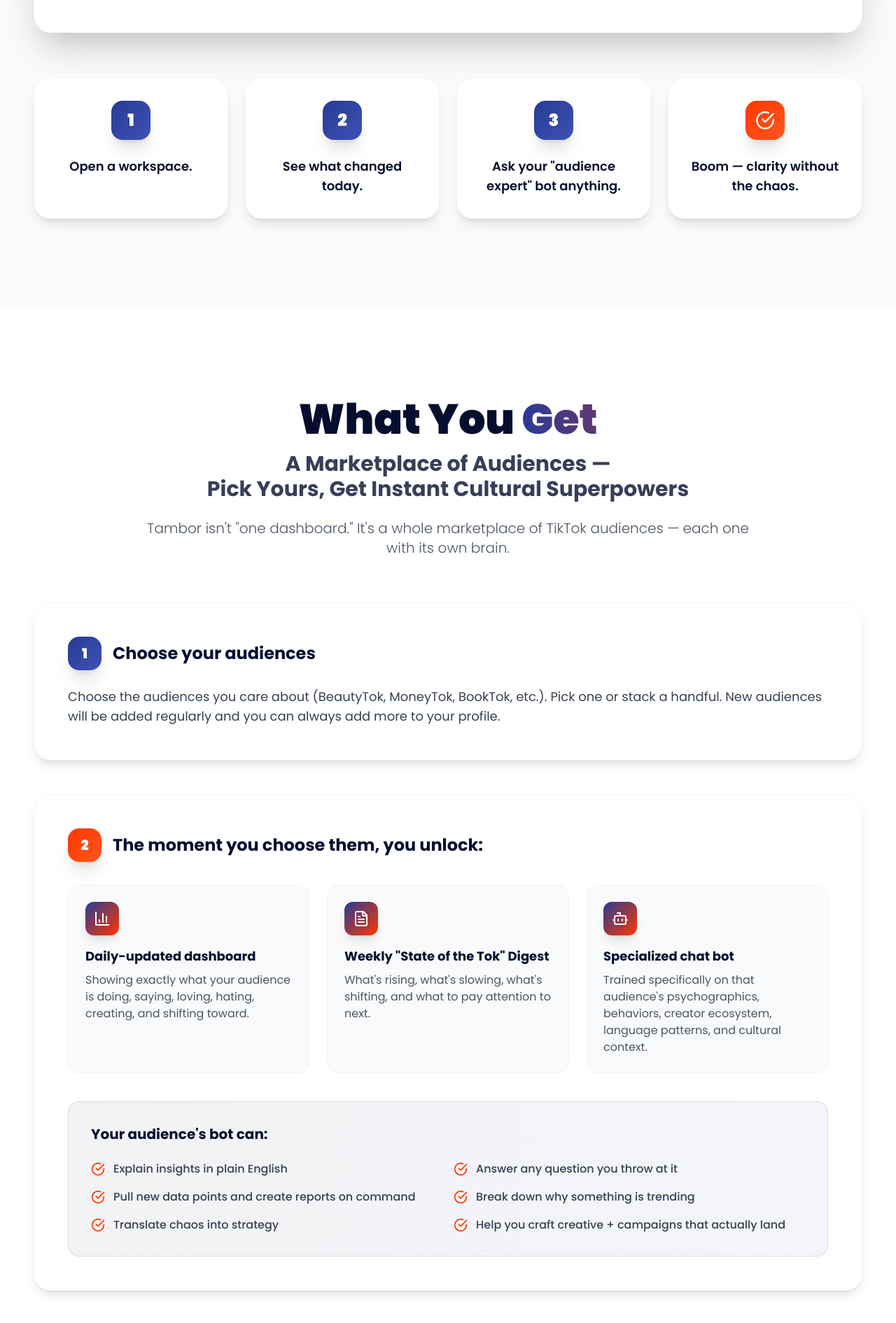
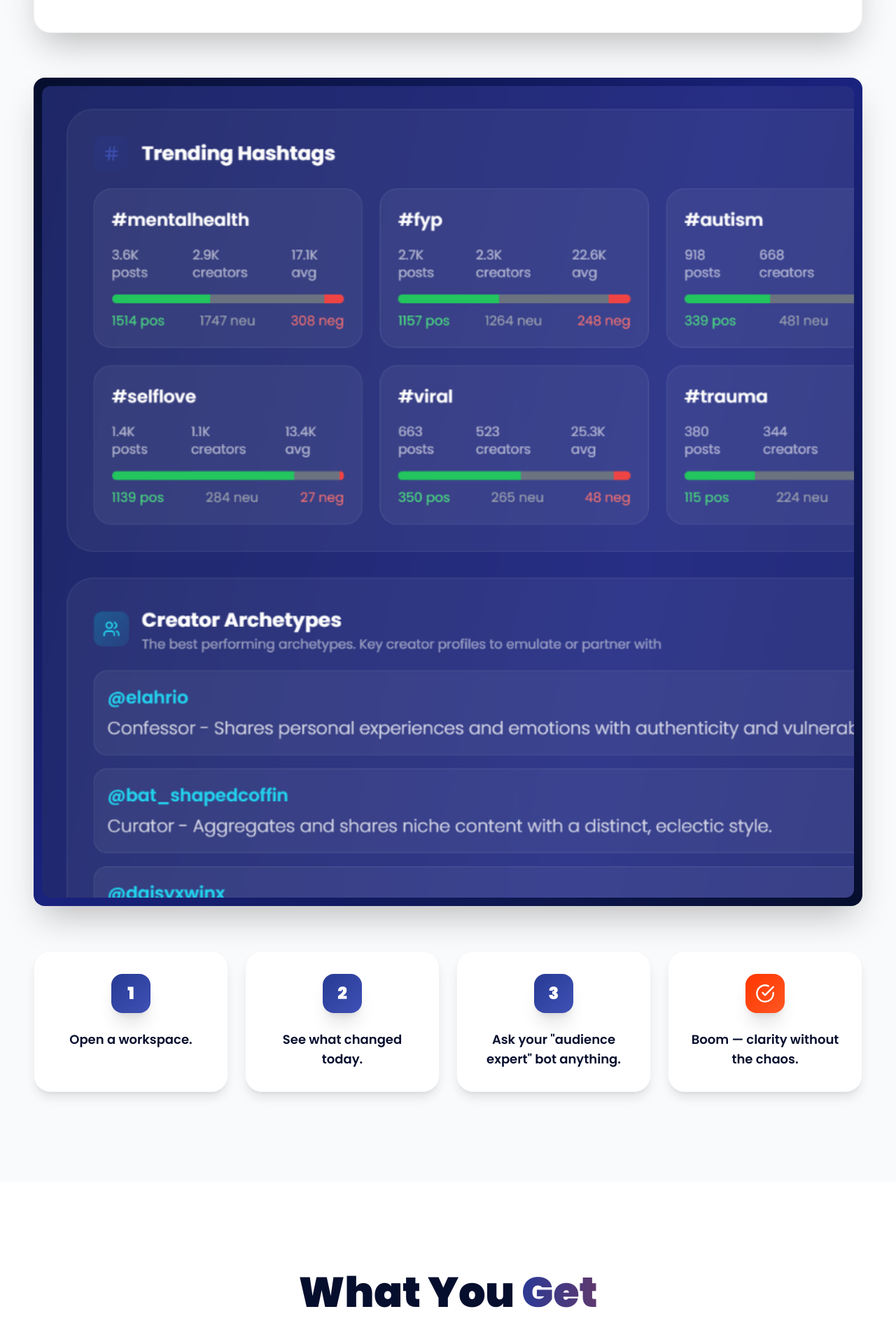
Before and after one commit to tamboragnt/tamborweb, a React (Vite) app: page / in a window 1280 px wide. Shown: the part 1757-3648 px from the top of the page at 70% size. Built offline with nearby package versions, Linux system fonts and the light colour scheme.

Commit message:
Updated WhatYouGetSection.tsx

```diff
--- a/src/components/home/HowItWorksSection.tsx
+++ b/src/components/home/HowItWorksSection.tsx
@@ -85,6 +85,18 @@
             </div>
           </div>
 
+          <div className="mb-16 group relative">
+            <div className="absolute -inset-1 bg-gradient-to-r from-tambor-blue/20 to-tambor-red/20 rounded-3xl blur-lg opacity-0 group-hover:opacity-100 transition-opacity duration-700"></div>
+            <div className="relative bg-gradient-to-br from-tambor-navy via-tambor-blue-dark to-tambor-navy rounded-2xl p-3 shadow-2xl overflow-hidden">
+              <img
+                src="/TrendingHT.png"
+                alt="Tambor Trending Hashtags view showing hashtag analytics, sentiment breakdowns, and creator archetypes"
+                className="w-full rounded-xl transition-transform duration-700 group-hover:scale-[1.02]"
+                loading="lazy"
+              />
+            </div>
+          </div>
+
           <div className="grid sm:grid-cols-2 lg:grid-cols-4 gap-6">
             {steps.map((step, index) => (
               <div key={index} className="group">
--- a/src/components/home/WhatYouGetSection.tsx
+++ b/src/components/home/WhatYouGetSection.tsx
@@ -101,7 +101,19 @@
             ))}
           </div>
 
-          <div className="bg-gradient-to-r from-tambor-navy/5 to-tambor-blue/5 rounded-2xl p-8 border border-tambor-navy/10">
+          <div className="mt-10 group relative">
+            <div className="absolute -inset-1 bg-gradient-to-r from-tambor-blue/20 to-tambor-red/20 rounded-3xl blur-lg opacity-0 group-hover:opacity-100 transition-opacity duration-700"></div>
+            <div className="relative bg-gradient-to-br from-tambor-navy via-tambor-blue-dark to-tambor-navy rounded-2xl p-3 shadow-2xl overflow-hidden">
+              <img
+                src="/INTEL.png"
+                alt="Tambor Cultural Intelligence dashboard showing AI Daily Brief, tactical advice, and audience engagement metrics"
+                className="w-full rounded-xl transition-transform duration-700 group-hover:scale-[1.02]"
+                loading="lazy"
+              />
+            </div>
+          </div>
+
+          <div className="bg-gradient-to-r from-tambor-navy/5 to-tambor-blue/5 rounded-2xl p-8 border border-tambor-navy/10 mt-10">
             <h5 className="text-lg sm:text-xl font-bold text-tambor-navy mb-6">Your audience's bot can:</h5>
             <div className="grid sm:grid-cols-2 gap-4">
               {botCapabilities.map((cap, index) => (
--- a/src/components/home/WhyTamborSection.tsx
+++ b/src/components/home/WhyTamborSection.tsx
@@ -80,6 +80,18 @@
           </div>
         </div>
 
+        <div className="mb-16 group relative">
+          <div className="absolute -inset-1 bg-gradient-to-r from-tambor-blue/20 to-tambor-red/20 rounded-3xl blur-lg opacity-0 group-hover:opacity-100 transition-opacity duration-700"></div>
+          <div className="relative bg-gradient-to-br from-tambor-navy via-tambor-blue-dark to-tambor-navy rounded-2xl p-3 shadow-2xl overflow-hidden">
+            <img
+              src="/Language.png"
+              alt="Tambor Language analysis showing audience vocabulary patterns and Vibe Check with authentic voice samples"
+              className="w-full rounded-xl transition-transform duration-700 group-hover:scale-[1.02]"
+              loading="lazy"
+            />
+          </div>
+        </div>
+
         <div className="text-center mb-12">
           <h3 className="text-2xl sm:text-3xl font-bold text-tambor-navy">Why teams choose Tambor:</h3>
         </div>
```
